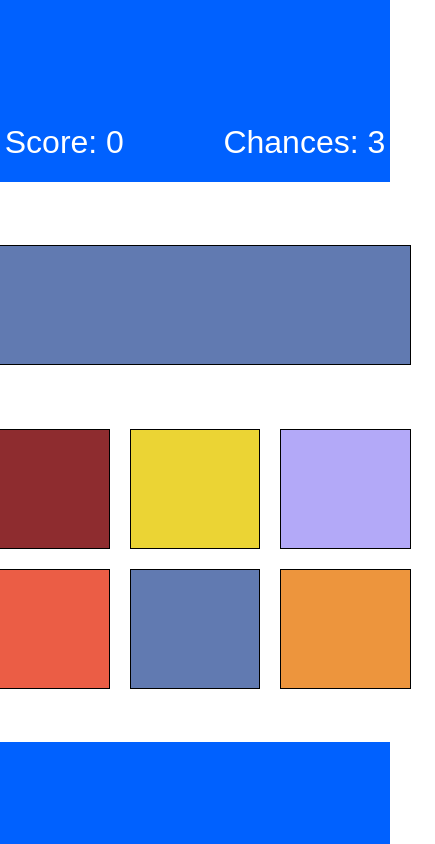
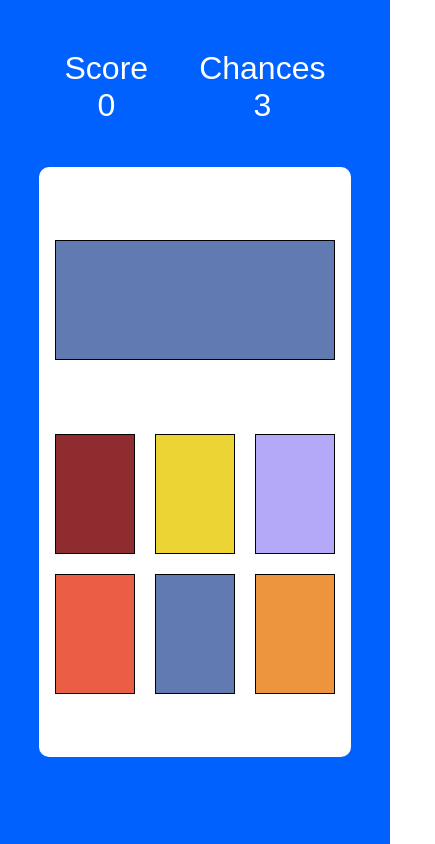
Before and after one commit to vishalpanchal27/colorGame, a plain HTML site: page index.html in a window 390 px wide. Both pictures are taken after a click on the button "Start Game". Shown: the whole page, 435 px wide, since content can reach past the window. Drawn offline with Linux system fonts and the light colour scheme; a web font is replaced by a local one.

Commit message:
responsive

```diff
--- a/index.html
+++ b/index.html
@@ -13,11 +13,11 @@
         <div class="start-game-screen"><button class="btn">Start Game</button></div>
         <div class="score-box">
             <div>
-                <span>Score:</span>
+                <span>Score <span class="coloun">:</span></span>
                 <span id="score">0</span>
             </div>
             <div>
-                <span>Chances:</span>
+                <span>Chances <span class="coloun">:</span></span>
                 <span id="chance">3</span>
             </div>
         </div>
--- a/style.css
+++ b/style.css
@@ -6,7 +6,8 @@
     margin: 0;
     padding: 0;
     box-sizing: border-box;
-    font-family: 'REM', sans-serif;;
+    font-family: 'REM', sans-serif;
+    ;
 }
 
 :root {
@@ -98,3 +99,30 @@
 .start {
     transform: translateY(-100%);
 }
+
+@media (max-width:500px) and (min-width:300px) {
+    .container {
+        height: 70dvh;
+        width: 80%;
+    }
+
+    .score-box {
+        width: 80%;
+    }
+
+    .score-box div {
+        display: flex;
+        justify-content: center;
+        align-items: center;
+        flex-direction: column;
+        margin-bottom: 5rem;
+    }
+
+    .coloun {
+        display: none;
+    }
+
+    .wrapper {
+        height: 100dvh;
+    }
+}
```
